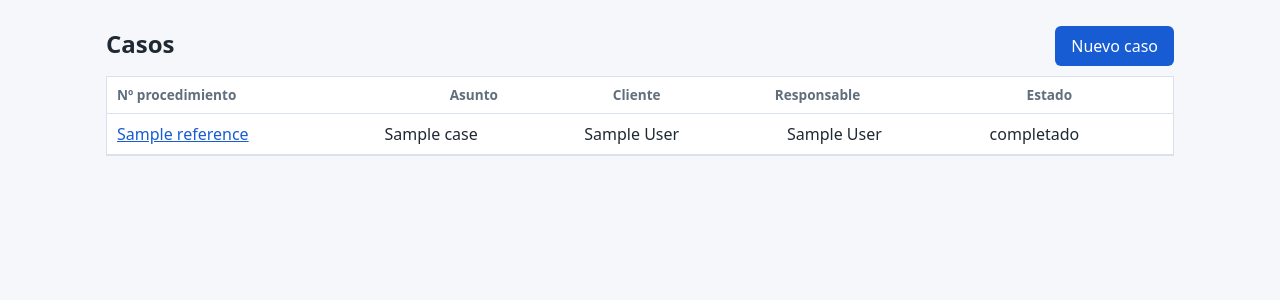
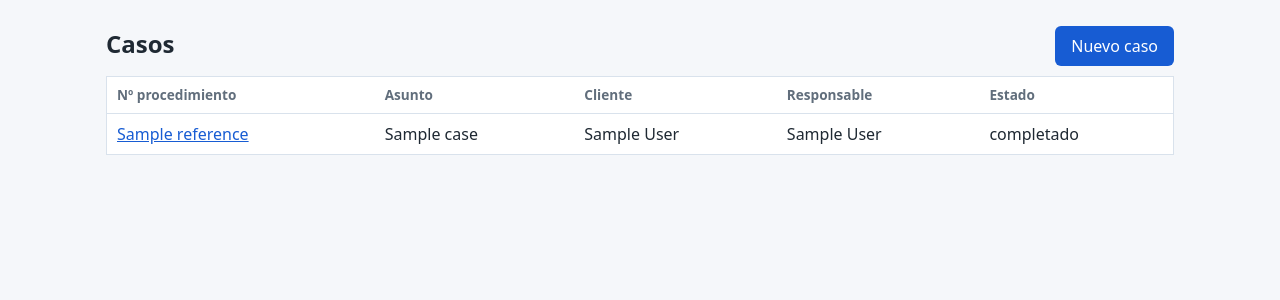
Before and after one commit to maxitohappy/alertas-legales, a Python web app: template app/templates/panel/cases.html in a window 1280 px wide. Shown: the part 25-325 px from the top of the page. Run offline with Jinja, Linux system fonts and the light colour scheme; the template is opened without the code that fills it: most values are stand-ins (such as "Sample title", 1, 10 or a date in 2020).

Commit message:
Corregir alineación de columnas en las tablas del panel
Co-Authored-By: Claude Opus 5.5 <noreply@anthropic.com>

```diff
--- a/app/static/style.css
+++ b/app/static/style.css
@@ -17,8 +17,8 @@ main { max-width: 1100px; margin: 0 auto; padding: 16px; }
 h1 { font-size: 1.5rem; margin: 8px 0 12px; }
 h2 { font-size: 1.15rem; margin: 28px 0 8px; }
 a { color: var(--primary); }
-table { width: 100%; border-collapse: collapse; background: var(--surface); border: 1px solid var(--border); display: block; overflow-x: auto; }
-thead, tbody { display: table; width: 100%; border-collapse: collapse; }
+table { width: 100%; border-collapse: collapse; background: var(--surface); border: 1px solid var(--border); }
+@media (max-width: 760px) { table { display: block; overflow-x: auto; white-space: nowrap; } }
 th, td { padding: 8px 10px; border-bottom: 1px solid var(--border); text-align: left; vertical-align: top; }
 th { font-size: .85rem; color: var(--muted); font-weight: 600; }
 tr.overdue td:first-child, tr.today td:first-child { border-left: 4px solid var(--danger); }
```
